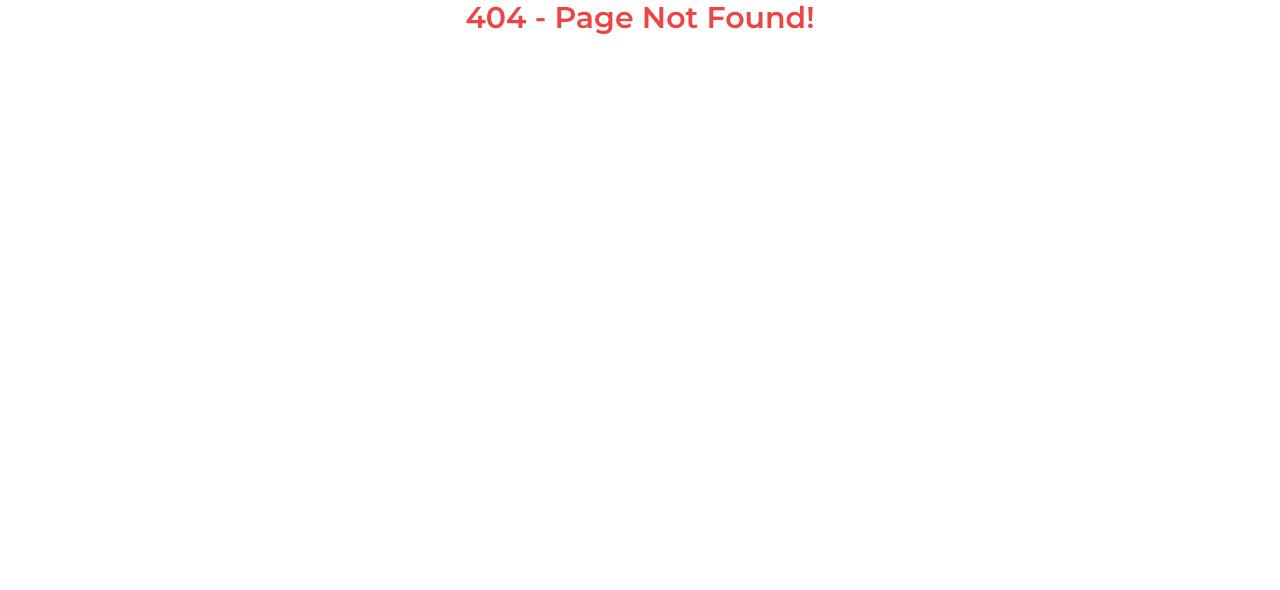
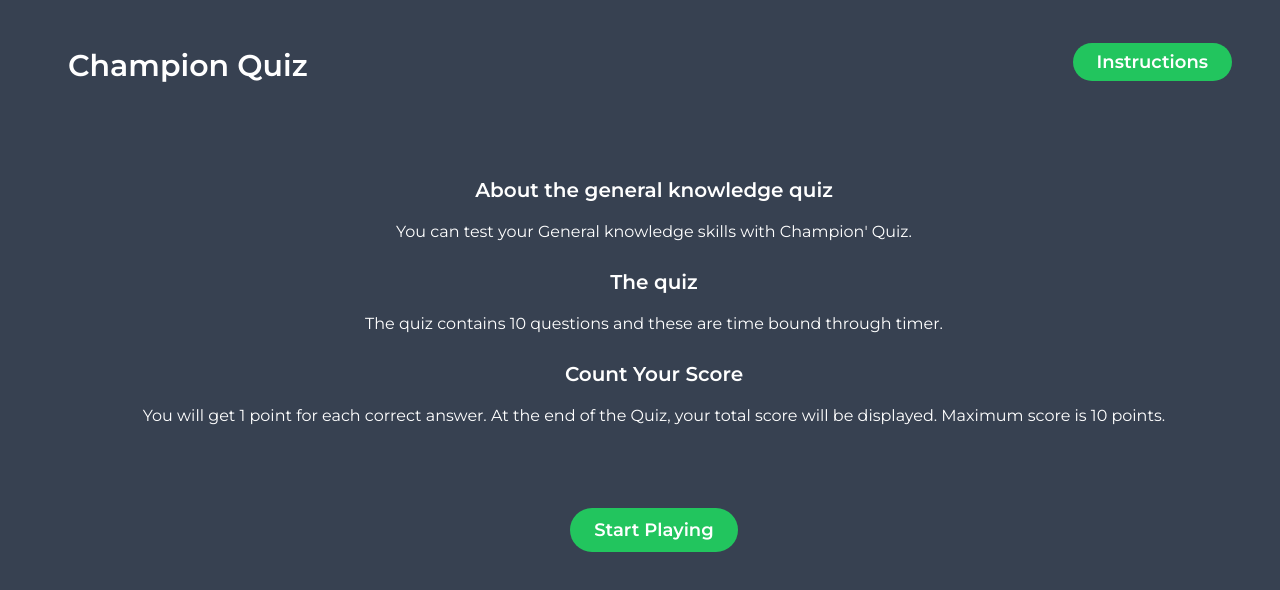
Before and after one commit to kafadotnet/champion-quiz, a React (Vite) app: page /instructions in a window 1280 px wide. Before the commit this address had no page. Shown: the top 590 px of the page. Built offline with nearby package versions, Linux system fonts and the light colour scheme.

Commit message:
Added Quiz instructions

```diff
--- a/src/pages/PageNotFound.jsx
+++ b/src/pages/PageNotFound.jsx
@@ -1,8 +1,53 @@
+import { NavLink } from "react-router-dom";
 
 const PageNotFound = () => {
   return (
-    <h1 className="text-center font-Montserrat text-3xl font-semibold text-red-500">404 - Page Not Found!</h1>
-  )
-}
+    <section className="h-screen bg-gray-700 font-Montserrat p-4">
+      <nav className="flex justify-between p-8">
+        <div>
+          <h1>
+            <NavLink to="/" className="p-5 text-3xl font-semibold text-white">
+              Champion Quiz
+            </NavLink>
+          </h1>
+        </div>
+        <ul className="flex">
+          <li>
+            <NavLink
+              to="/instructions"
+              className="btn btn:hover p-5 text-lg font-semibold"
+            >
+              Instructions
+            </NavLink>
+          </li>
+        </ul>
+      </nav>
+      <main className="p-5 text-center ml-7">
+        <div className="About-quiz text-white">
+          <h3 className="pt-10 text-center font-Montserrat text-xl font-semibold text-white">
+            About the general knowledge quiz
+          </h3>
+          <p className="text-white pt-4">You can test your General knowledge skills with Champion' Quiz.</p>
+        </div>
+        <div className="About-quiz text-white">
+          <h3 className="pt-6 text-center font-Montserrat text-xl font-semibold text-white">
+            The quiz
+          </h3>
+          <p className="text-white pt-4">The quiz contains 10 questions and these are time bound through timer.</p>
+        </div>
+        <div className="About-quiz text-white">
+          <h3 className="pt-6 text-center font-Montserrat text-xl font-semibold text-white">
+            Count Your Score
+          </h3>
+          <p className="text-white pt-4">You will get 1 point for each correct answer. At the end of the Quiz, your total score will be displayed. Maximum score is 10 points.</p>
+        </div>
+        <div className="flex items-center justify-center pt-20">
+          <NavLink to='/home-page' className='btn'>Start Playing <i className="fa-solid fa-play"></i></NavLink>
+        </div>
+      </main>
 
-export default PageNotFound
+    </section>
+  );
+};
+
+export default PageNotFound;
```
